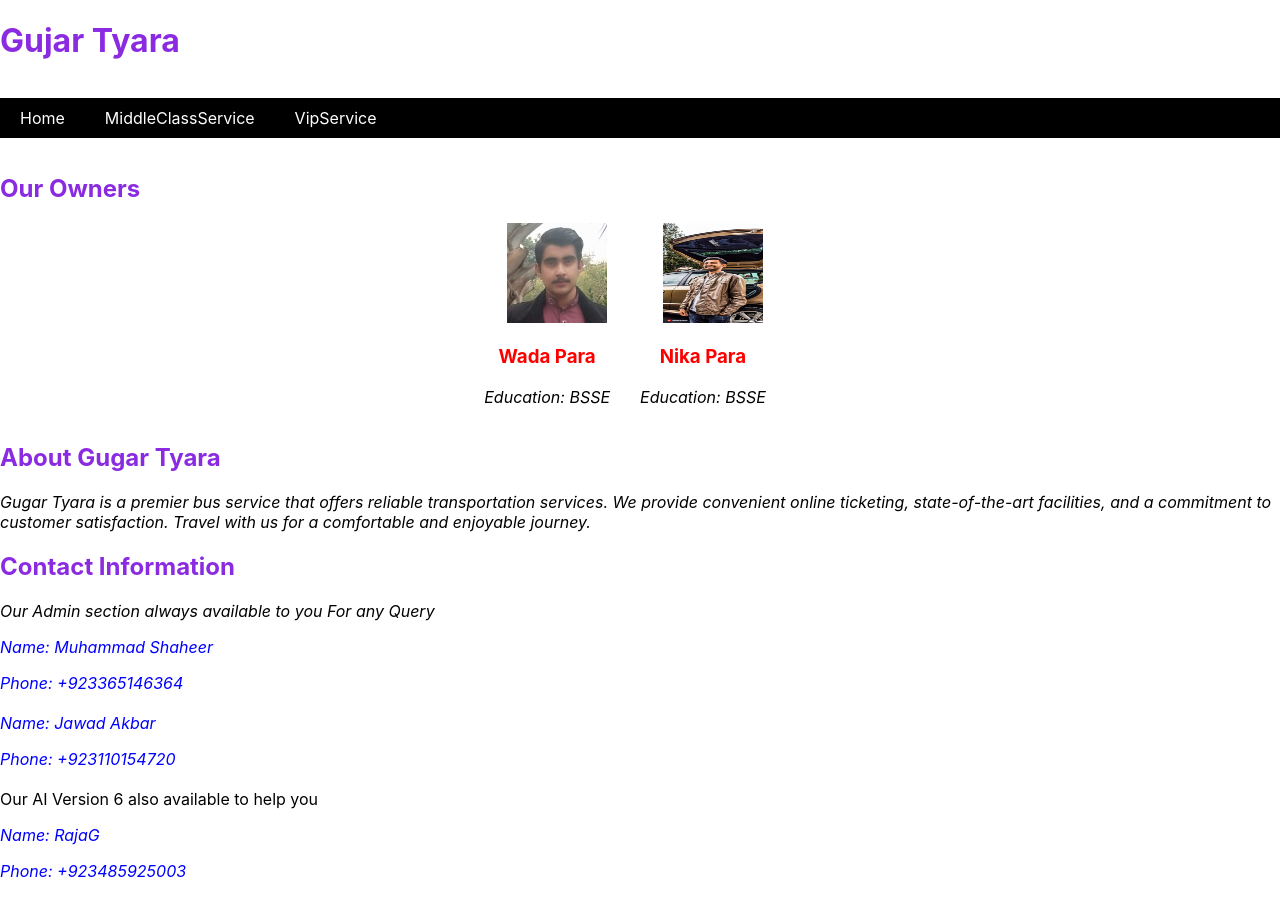
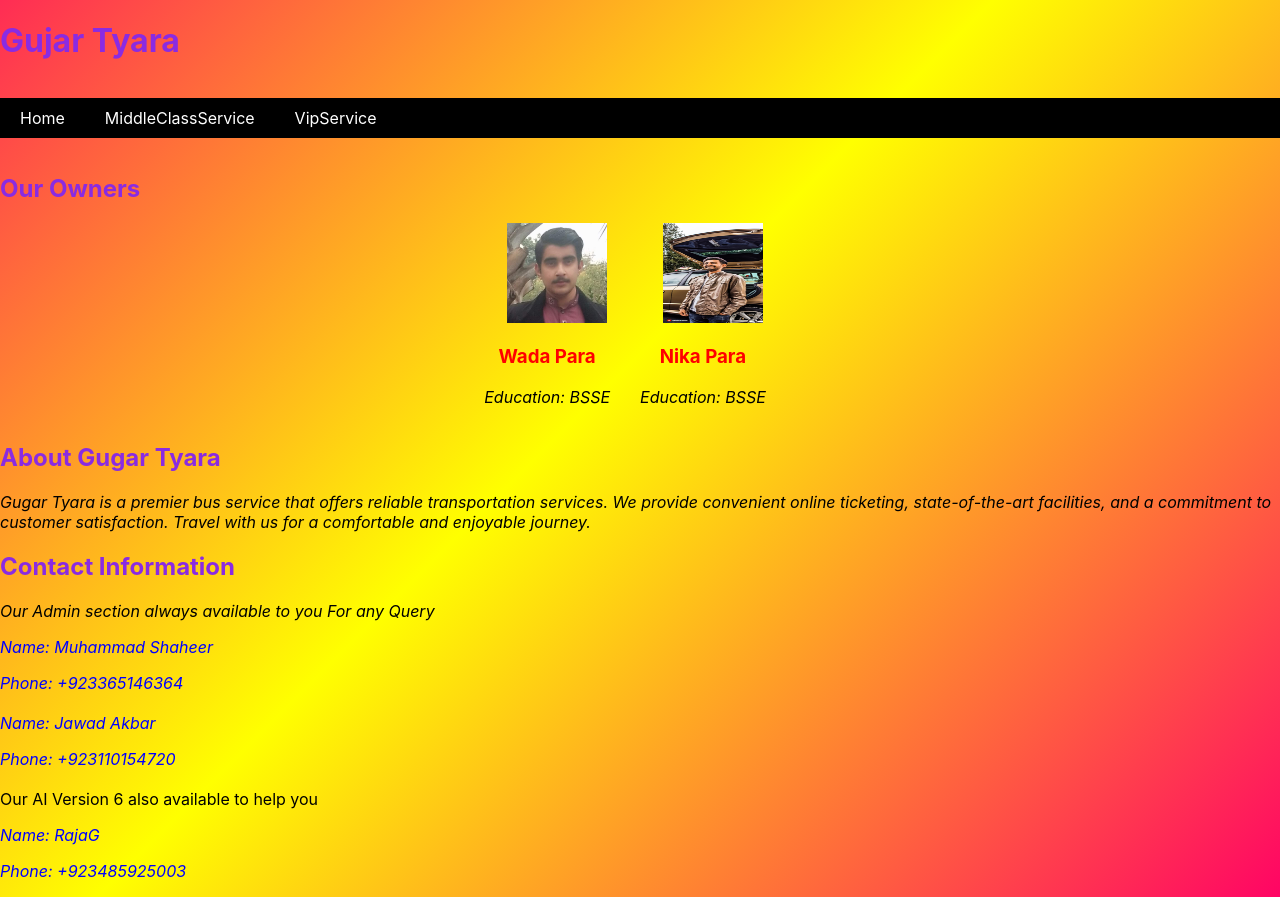
Before and after one commit to RajaSaifUllah/tyara, a React (Create React App) app: page / in a window 1280 px wide. Built offline with nearby package versions, Linux system fonts and the light colour scheme.

Commit message:
Update App.css

```diff
--- a/src/App.css
+++ b/src/App.css
@@ -1,4 +1,19 @@
+/* Styles for the fire animation */
+@keyframes fire {
+  0% {
+    background-position: 0 0;
+  }
+  100% {
+    background-position: 100% 0;
+  }
+}
 
+body {
+  margin: 0;
+  background: linear-gradient(-45deg, #f06, yellow, #f06, yellow, #f06, yellow);
+  background-size: 400% 100%;
+  animation: fire 5s infinite alternate;
+}
 
 /* App.css */
 
```
